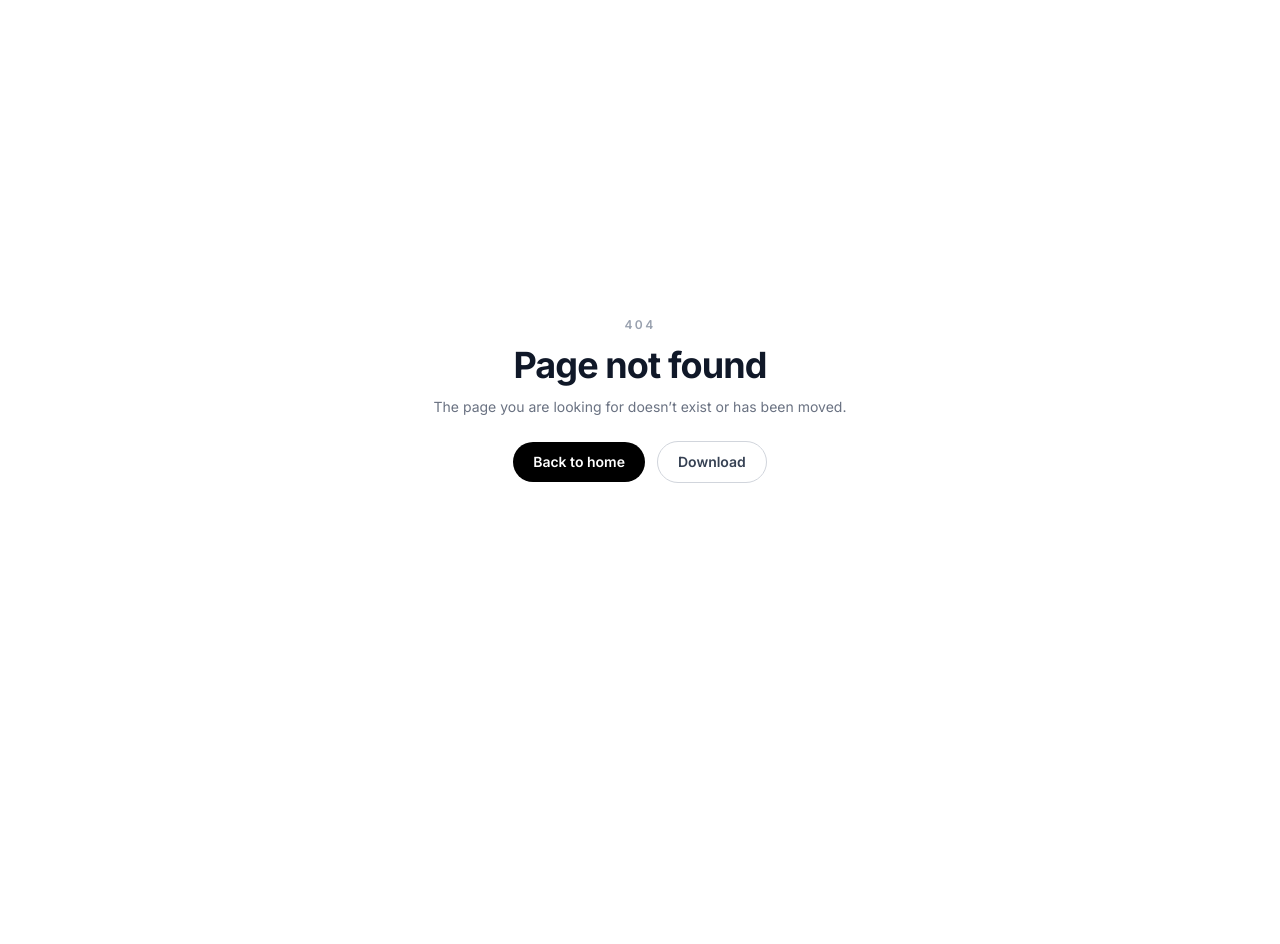
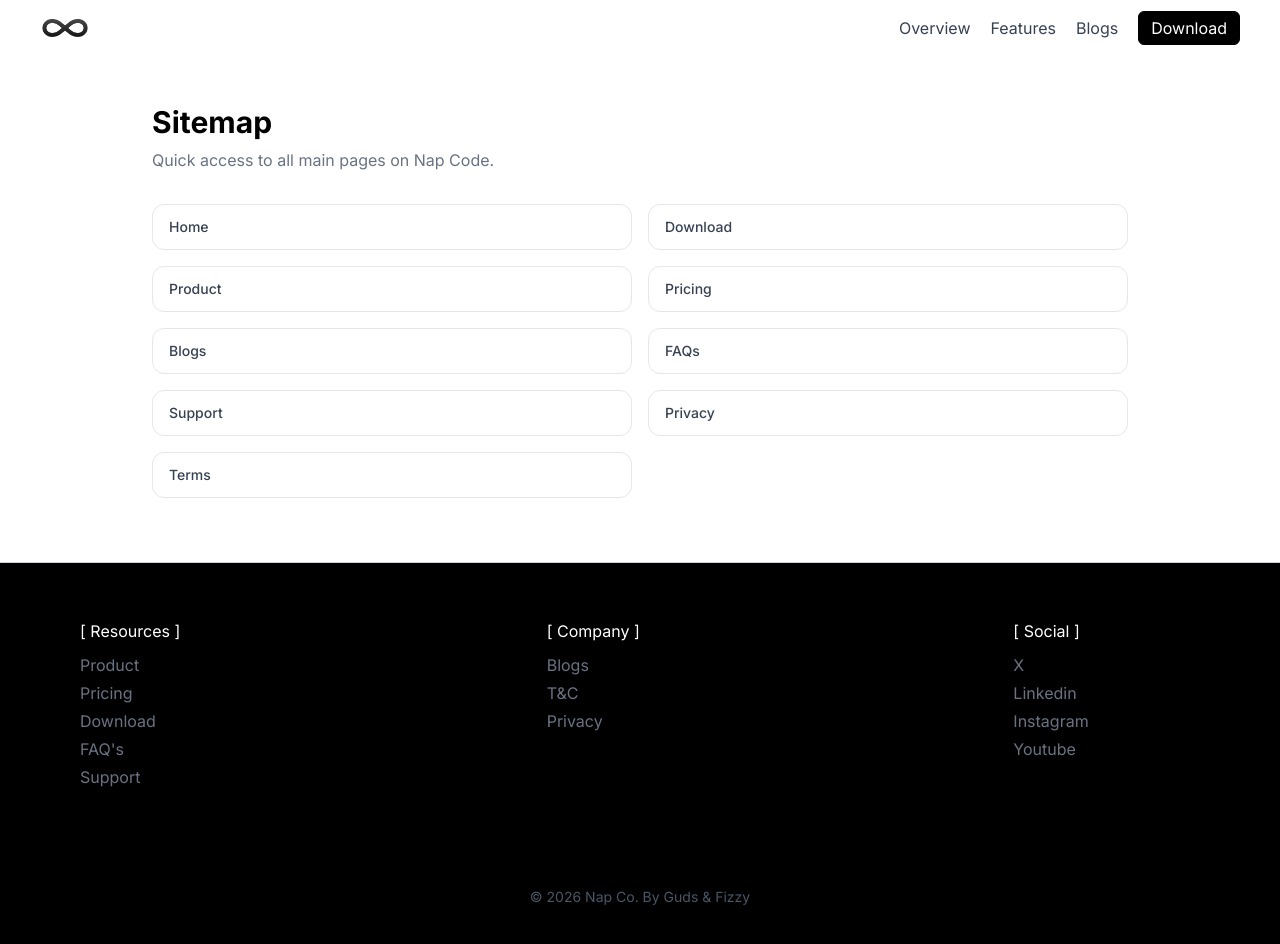
Before and after one commit to farzeenilyaszargar/nap-ide, a Next.js app: page /sitemap in a window 1280 px wide. Before the commit this address had no page. Shown: the top 944 px of the page. Before the commit the page ends 800 px from the top, so only its background shows below. Built offline with nearby package versions, Linux system fonts and the light colour scheme.

Commit message:
Add HTML sitemap page

```diff
--- /dev/null
+++ b/app/(other pages)/sitemap/page.tsx
@@ -0,0 +1,43 @@
+"use client";
+
+import Header from "@/components/header";
+import Footer from "@/components/footer";
+import Link from "next/link";
+
+const links = [
+  { href: "/", label: "Home" },
+  { href: "/download", label: "Download" },
+  { href: "/features", label: "Product" },
+  { href: "/pricing", label: "Pricing" },
+  { href: "/blogs", label: "Blogs" },
+  { href: "/faqs", label: "FAQs" },
+  { href: "/support", label: "Support" },
+  { href: "/privacy", label: "Privacy" },
+  { href: "/tc", label: "Terms" },
+];
+
+export default function SitemapPage() {
+  return (
+    <div className="min-h-screen bg-white text-black">
+      <Header />
+      <main className="mx-auto w-full max-w-5xl px-6 pb-16 pt-12">
+        <h1 className="text-3xl font-bold text-black">Sitemap</h1>
+        <p className="mt-2 text-gray-500">
+          Quick access to all main pages on Nap Code.
+        </p>
+        <div className="mt-8 grid grid-cols-1 gap-4 sm:grid-cols-2">
+          {links.map((link) => (
+            <Link
+              key={link.href}
+              href={link.href}
+              className="rounded-xl border border-gray-200 px-4 py-3 text-sm font-medium text-gray-700 transition hover:border-gray-400 hover:text-black"
+            >
+              {link.label}
+            </Link>
+          ))}
+        </div>
+      </main>
+      <Footer />
+    </div>
+  );
+}
--- a/app/sitemap.ts
+++ b/app/sitemap.ts
@@ -12,6 +12,7 @@ const routes = [
   "/blogs",
   "/privacy",
   "/tc",
+  "/sitemap",
 ];
 
 export default function sitemap(): MetadataRoute.Sitemap {
```
